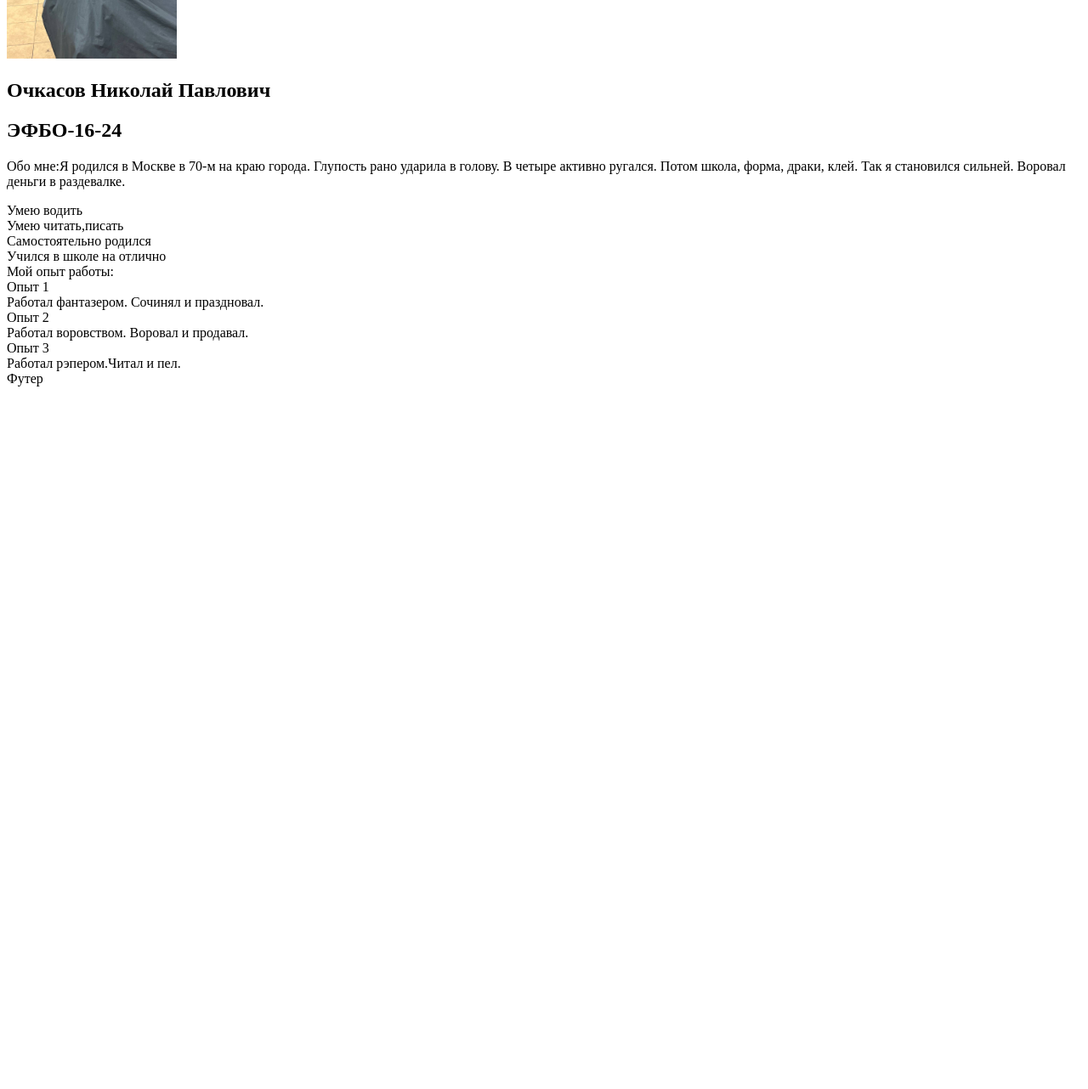
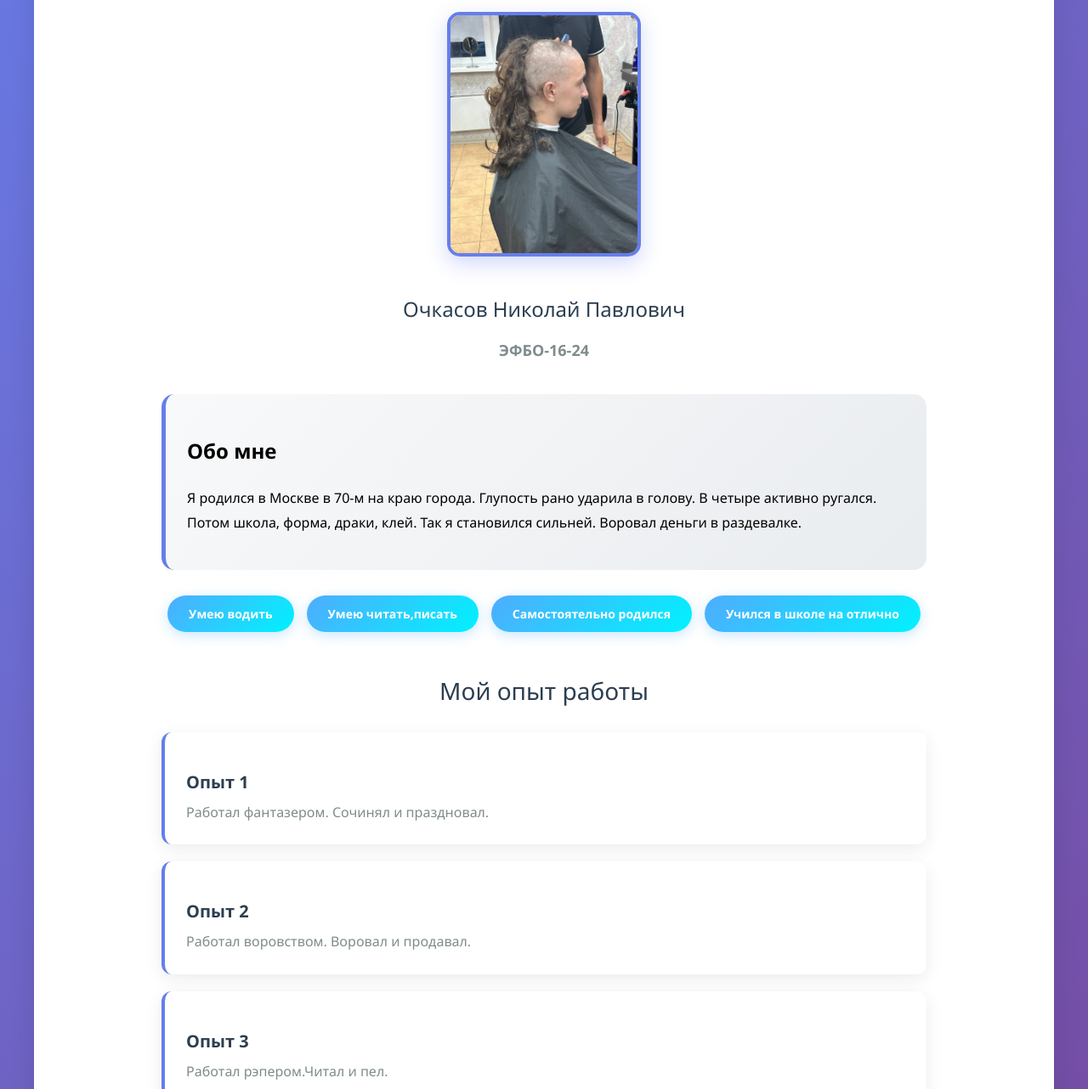
Before and after one commit to ochkasov-n/frontend-and-backend-practice, a plain HTML site: page index.html in a window 1280 px wide. Shown: the part 393-1675 px from the top of the page at 85% size. Before the commit the page ends 856 px from the top, so only its background shows below. Drawn offline with Linux system fonts and the light colour scheme.

Commit message:
added css

```diff
--- a/index.html
+++ b/index.html
@@ -4,37 +4,60 @@
     <meta charset="UTF-8">
     <meta name="viewport" content="width=device-width, initial-scale=1.0">
     <title>Семестровая работа</title>
+    <link rel="stylesheet" href="styles/styles.css">
 </head>
 <body>
-    <header id="header">Хэдер</header>
-    <nav id="menu">
-        <ul>
-            <li><a href="index.html">Главная</a></li>
-            <li><a href="news.html">Новости</a></li>
-            <li><a href="index.html">Практики</a></li>
-            <li><a href="goods.html">Товары</a></li>
-            <li><a href="contacts.html">Контакты</a></li>
+    <div class = "page-container">
+            <header class = "header" id="header"><h1>Хэдер</h1></header>
+            <nav class = "nav" id="menu">
+                <ul class = "nav-list">
+                    <li class = "nav-item"><a class = "nav-link" href="index.html">Главная</a></li>
+                    <li class = "nav-item"><a class = "nav-link" href="pages/news.html" >Новости</a></li>
+                    <li class = "nav-item"><a class = "nav-link" href="pages/practices.html">Практики</a></li>
+                    <li class = "nav-item"><a class = "nav-link" href="pages/goods.html">Товары</a></li>
+                    <li class = "nav-item"><a class = "nav-link" href="pages/contacts.html">Контакты</a></li>
                 </ul>
             </nav>
-    <main id ="content">
-        <h1>Информация об авторе</h1>
-        <img src="images/photo_2024-08-23_16-21-21.jpg" alt="Фото автора" width="200" height="250">
-        <h2>Очкасов Николай Павлович</h2>
-        <h2>ЭФБО-16-24</h2>
-        <p>Обо мне:Я родился в Москве в 70-м на краю города. Глупость рано
+
+            <main class = "content" id ="content">
+
+                <div class = "profile-header">
+                <h1 class = "profile-title">Информация об авторе</h1>
+                <img class = "profile-photo" src="images/photo_2024-08-23_16-21-21.jpg" alt="Фото автора" width="200" height="250">
+                <h2 class = "profile-name">Очкасов Николай Павлович</h2>
+                <h2 class = "profile-group">ЭФБО-16-24</h2>
+                </div>
+
+                <section class = "about-me"><h2>Обо мне</h2><p>Я родился в Москве в 70-м на краю города. Глупость рано
         ударила в голову. В четыре активно ругался.
         Потом школа, форма, драки, клей. Так я становился сильней. Воровал деньги в
-раздевалке.</p>
-        <div>Умею водить</div>
-        <div>Умею читать,писать</div>
-        <div>Самостоятельно родился</div>
-        <div>Учился в школе на отлично</div>
-        <div>Мой опыт работы:
-            <div>Опыт 1 <br>Работал фантазером. Сочинял и праздновал.</div>
-            <div>Опыт 2 <br>Работал воровством. Воровал и продавал.</div>
-            <div>Опыт 3 <br>Работал рэпером.Читал и пел.</div>
+        раздевалке.</p></section>
+
+                    <div class="skill-container">
+                        <div class="skill-tag">Умею водить</div>
+                        <div class="skill-tag">Умею читать,писать</div>
+                        <div class="skill-tag">Самостоятельно родился</div>
+                        <div class="skill-tag">Учился в школе на отлично</div>
                     </div>
+
+                    <div class ="experience-section">
+                        <h2 class ="section-title">Мой опыт работы</h2>
+                        <div class = "experience-card">
+                            <h3 class = "experience-title">Опыт 1</h3>
+                            <p class = "experience-desc">Работал фантазером. Сочинял и праздновал.</p>
+                        </div>
+                        <div class = "experience-card">
+                            <h3 class = "experience-title">Опыт 2</h3>
+                            <p class = "experience-desc">Работал воровством. Воровал и продавал.</p>
+                        </div>
+                        <div class = "experience-card">
+                            <h3 class = "experience-title">Опыт 3</h3>
+                            <p class = "experience-desc">Работал рэпером.Читал и пел.</p>
+                        </div>
+                    </div>
+
             </main>
-    <footer id = "footer">Футер</footer>
+        <footer class="footer" id = "footer">Футер</footer>
+    </div>
 </body>
 </html>
--- /dev/null
+++ b/styles/styles.css
@@ -0,0 +1,160 @@
+body{
+    font-family:'Segoe UI', Tahoma, Geneva, Verdana, sans-serif;
+    padding: 0;
+    margin:0;
+    background: linear-gradient(135deg,#667eea 0%,#764ba2 100%);
+    min-height: 100vh;
+}
+.page-container{
+    max-width: 1200px;
+    margin:0 auto;
+    background: white;
+    min-height: 100vh;
+    box-shadow:0 0 30px rgba(0,0,0,0.1);
+}
+.header{
+    background: linear-gradient(135deg, #2c3e50 0%, #34495e 100%);
+    color:white;
+    text-align: center;
+    padding: 30px;
+    font-weight: 300;
+    font-size: 28px;
+    letter-spacing: 2px;
+}
+/*НАВИГАЦИЯ*/
+.nav{
+    background: #2c3e50;
+    padding: 20px 0;
+}
+.nav-list{
+    list-style:none;
+    margin: 0;
+    padding: 0;
+    display:flex;
+    justify-content: center;
+    gap: 25px;
+}
+.nav-item{
+    margin:0;
+}
+.nav-link{
+    color:white;
+    text-decoration: none;
+    padding:12px 25px;
+    border-radius: 25px;
+    transition: all 0.3s ease;
+    font-weight: 500;
+}
+.nav-link:hover{
+    background: rgba(255,255,255,0.1);
+}
+/*ОСНОВНОЙ КОНТЕНТ*/
+.content{
+    margin:0 auto;
+    padding:40px;
+    max-width: 900px;
+}
+.profile-header{
+    text-align:center;
+    margin-bottom:40px;
+}
+.profile-title{
+    color: #2c3e50;
+    font-size: 32px;
+    font-weight: 300;
+    margin-bottom:10px;
+}
+.profile-name{
+    color:#2c3e50;
+    margin-top:10px 0;
+    font-size:24px;
+    font-weight: 500;
+}
+.profile-group{
+    margin-top:5px 0;
+    font-size:18px;
+    color: #7f8c8d;
+}
+.profile-photo{
+    height: 280px;
+    width: 220px;
+    border-radius:15px;
+    object-fit: cover;
+    margin: 20px auto;
+    border: 4px solid #667eea;
+    box-shadow: 0px 8px 25px rgba(102,126,234,0.3);
+
+}
+.about-me{
+    background: linear-gradient(135deg,#f8f9fa 0%,#e9ecef 100%);
+    border-radius: 15px;
+    border-left:5px solid #667eea;
+    font-size: 16px;
+    padding:25px;
+    margin: 30px 0;
+    line-height: 1.8;
+}
+/*skill*/
+.skill-container{
+    display:flex;
+    justify-content: center;
+    flex-wrap:wrap;
+    gap: 15px;
+    margin: 30px 0;
+}
+.skill-tag{
+    background: linear-gradient(135deg, #4facfe 0%, #00f2fe 100%);
+    color: white;
+    padding: 12px 25px;
+    border-radius: 25px;
+    font-weight: 600;
+    font-size: 14px;
+    box-shadow: 0 4px 15px rgba(79, 172, 254, 0.3);
+    transition: all 0.3 ease;
+}
+.skill-tag:hover{
+    transform: translateY(-3px);
+    box-shadow: 0 6px 20px rgba(79, 172, 254, 0.4);
+}
+/*experience*/
+.experience-section{
+    margin-top: 50px;
+}
+.section-title{
+    color:#2c3e50;
+    font-size: 28px;
+    font-weight: 300;
+    margin-bottom:30px;
+    text-align: center;
+}
+.experience-card{
+    background: white;
+    padding: 25px;
+    margin: 20px 0;
+    border-radius: 12px;
+    border-left:4px solid #667eea;
+    box-shadow: 0 5px 20px rgba(0,0,0,0.08);
+    transition: all 0.3 ease;
+}
+.experience-card:hover{
+    transform: translateX(5px);
+}
+.experience-title{
+    color: #2c3e50;
+    font-size:20px;
+    font-weight: 600;
+    margin-bottom:10px ;
+}
+.experience-desc{
+    color: #7f8c8d;
+    line-height: 1.6;
+    margin: 0;
+}
+
+.footer{
+    background: linear-gradient(135deg, #2c3e50 0%, #34495e 100%);
+    color:white;
+    text-align: center;
+    padding: 30px;
+    margin-top: 50px;
+}
```
Also changed, not shown: pages/contacts.html (renamed from contacts.html, +5 -4 lines), pages/goods.html (renamed from goods.html, +7 -6 lines), pages/news.html (renamed from news.html, +4 -3 lines), pages/practices.html (added, +20 -0 lines). Lines whose indentation alone changed are shown as unchanged.
